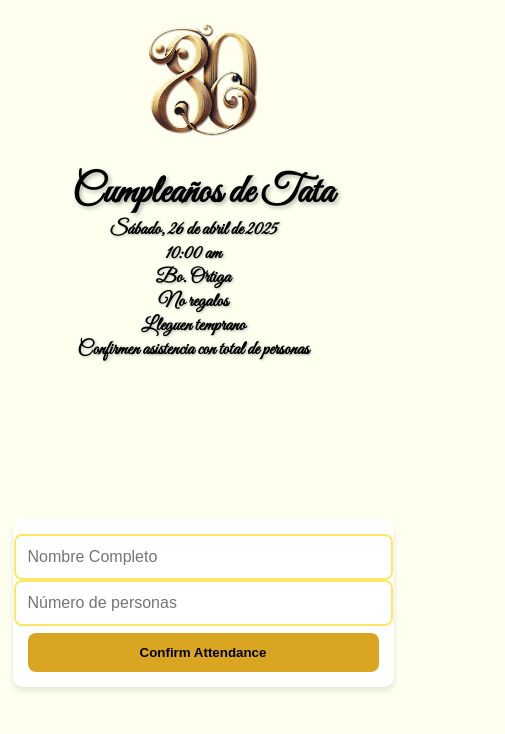
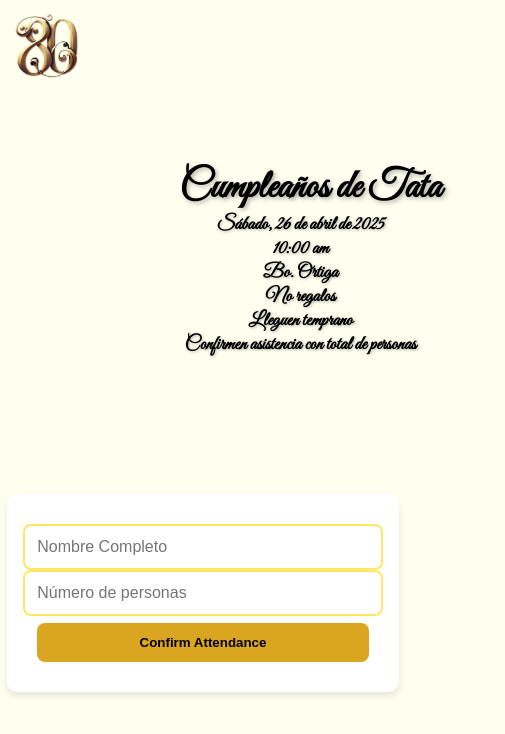
Before and after one commit to arebac/ayabday80, a React (Vite) app: page / in a window 390 px wide. Shown: the top 734 px of the page, 505 px wide, since content can reach past the window. Built offline with nearby package versions, Linux system fonts and the light colour scheme.

Commit message:
changing mobile styles

```diff
--- a/src/components/InvitationPage.css
+++ b/src/components/InvitationPage.css
@@ -124,16 +124,18 @@
 @media (max-width: 768px) {
 
   .containerANDheader {
-    flex-direction: column; /* Stack elements */
-    background-size: 35%; /* Adjust size */
-    background-position: top center; /* Better placement */
-  }
+    background-image: url("/image-removebg-preview (1).png");
+    background-size: 20%;
+    background-position: top left;
+    background-repeat: no-repeat;
+    }
 
-  .header {
-    width: 100%;
-    text-align: center;
-    margin: 0;
-  }
+
+    .header {
+      width: 100%;
+      text-align: left; /* Asegura alineación correcta */
+      padding-left: 25%; /* Aleja el texto de la imagen */
+    }
 
   .header h1 {
     font-size: 2.5rem; /* Keep title readable */
@@ -144,8 +146,9 @@
   }
 
   .card {
-    width: 90%;
-    padding: 15px;
+    width: 85%; /* Ajusta el tamaño */
+    max-width: 400px; /* Evita que se expanda demasiado */
+    margin-top: -5%; /* Reduce la separación */
   }
 
   .input {
```
